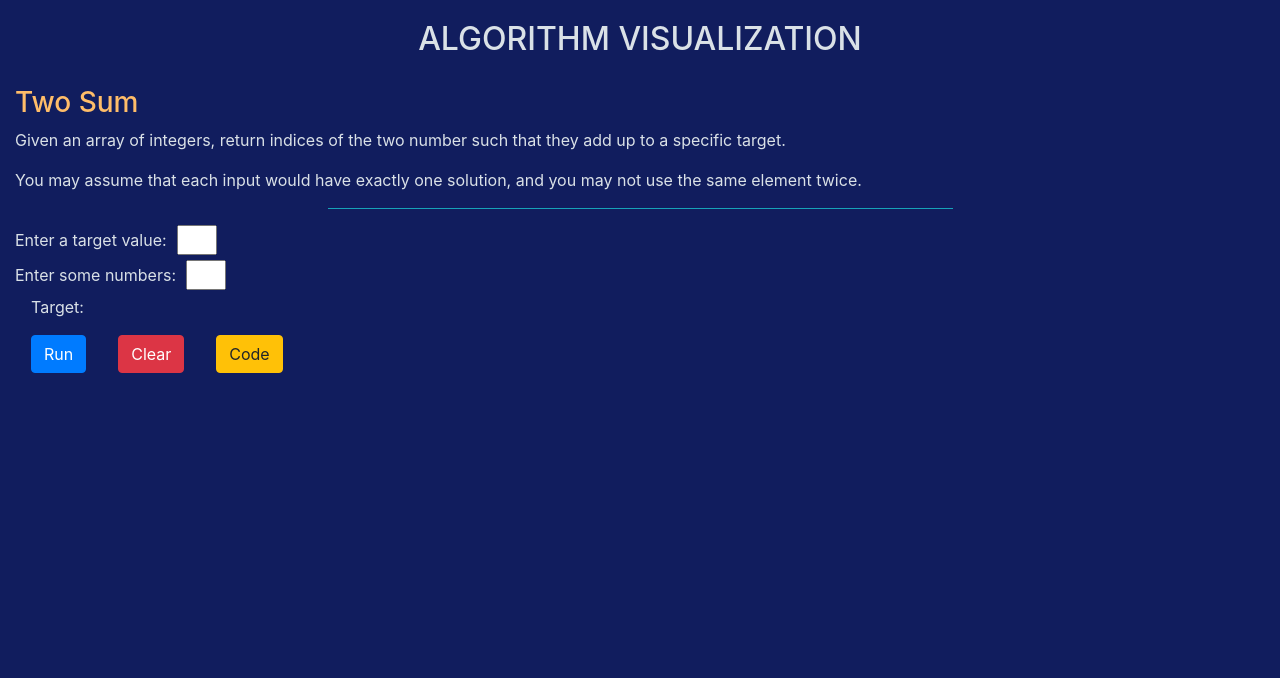
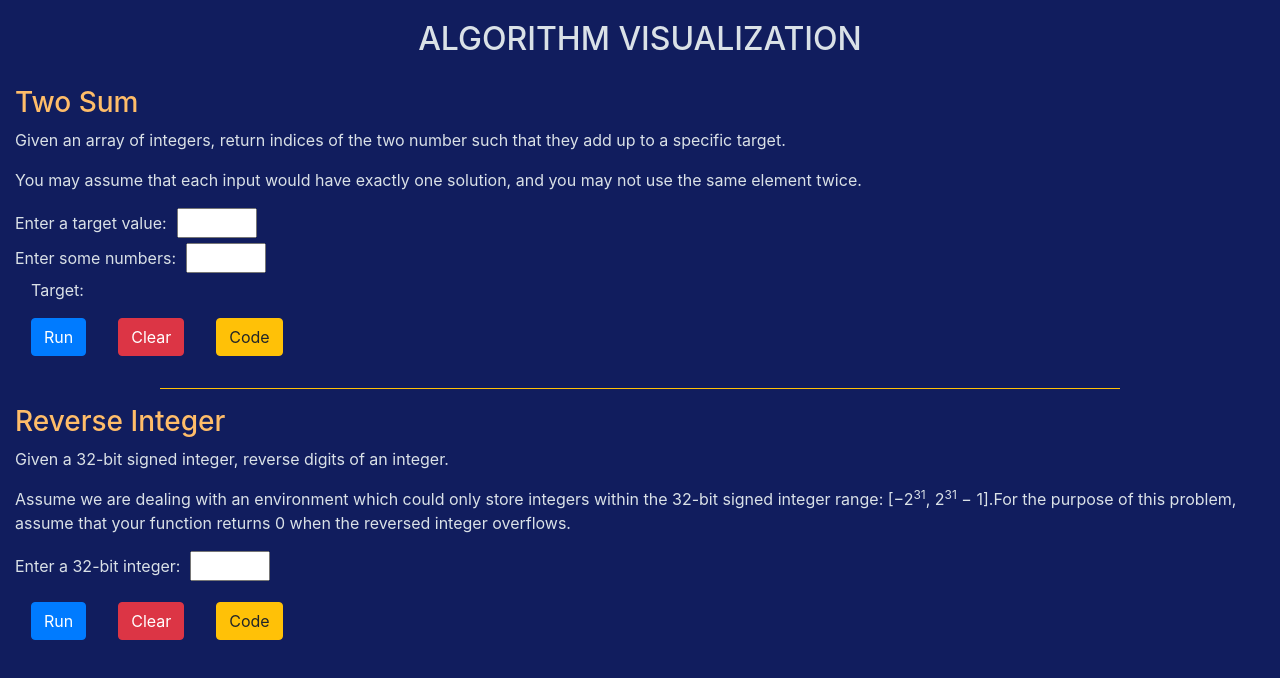
Before and after one commit to mstenflo/algo_visualizations, a React (Create React App) app: page / in a window 1280 px wide. Shown: the top 678 px of the page. Built offline with nearby package versions, Linux system fonts and the light colour scheme.

Commit message:
Reverse Integer

```diff
--- a/src/App.css
+++ b/src/App.css
@@ -15,37 +15,7 @@ h3 {
   color: #ffbd69;
 }
 
-p {
-  line-height: 1.5;
-}
-
-.container {
-  /* padding: 20px; */
-}
-
-.algo {
-  color: #f4ea8e
-}
-
 .number-input {
-  width: 40px;
+  width: 80px;
   margin: 0 10px;
 }
-
-.array {
-  display: flex;
-  flex-direction: column;
-  margin: 5px;
-  padding: 5px;
-  border: 1px solid #c70039;
-}
-
-.flex {
-  display: inline-flex;
-}
-
-.column {
-  display: flex;
-  flex-direction: column;
-  text-align: center;
-}
--- a/src/App.js
+++ b/src/App.js
@@ -2,6 +2,7 @@ import React from 'react';
 
 import './App.css';
 import TwoSum from './components/algorithms/TwoSum';
+import ReverseInteger from './components/algorithms/ReverseInteger';
 
 function App() {
   return (
@@ -9,6 +10,8 @@ function App() {
       <div>
         <h2>Algorithm Visualization</h2>
         <TwoSum />
+        <div className="border-bottom w-75 mx-auto m-3 border-warning"></div>
+        <ReverseInteger />
       </div>
     </div>
   );
--- /dev/null
+++ b/src/components/algorithms/ReverseInteger.js
@@ -0,0 +1,110 @@
+import React, { Component } from 'react';
+
+class ReverseInteger extends Component {
+  constructor(props) {
+    super(props);
+
+    this.state = {
+      int: '',
+      result: ''
+    }
+
+    this.reverse = this.reverse.bind(this);
+    this.clear = this.clear.bind(this);
+    this.runAlgo = this.runAlgo.bind(this);
+    this.onKeyDown = this.onKeyDown.bind(this);
+  }
+
+  update(field) {
+    return e => this.setState({
+      [field]: e.currentTarget.value
+    })
+  }
+
+  onKeyDown(e) {
+    if (e.key === 'Enter') {
+      e.preventDefault();
+      this.runAlgo();
+    }
+  }
+
+  runAlgo() {
+    const result = this.reverse(this.state.int);
+    this.setState({ result });
+  }
+
+  reverse(x) {
+    let rev = parseInt(String(x).split('').reverse().join('')) * Math.sign(x);
+    return Math.abs(rev) > Math.pow(2, 31) - 1 ? 0 : rev;
+  }
+
+  renderResult() {
+    if (this.state.result !== '') {
+      return <div>{this.state.result}</div>
+    }
+  }
+
+  clear() {
+    this.setState({
+      int: '',
+      result: ''
+    })
+  }
+
+  render() {
+    console.log(this.state)
+    return (
+      <div className="container-fluid">
+        <h3>Reverse Integer</h3>
+        <p>Given a 32-bit signed integer, reverse digits of an integer.</p>
+        <p>Assume we are dealing with an environment which could only store integers within the 32-bit signed
+integer range: [−2<sup>31</sup>, 2<sup>31</sup> − 1].For the purpose of this problem, assume that your
+function returns 0 when the reversed integer overflows.</p>
+        <label htmlFor="int" >
+          Enter a 32-bit integer:
+        </label>
+        <input
+          id="int"
+          type="number"
+          name="int"
+          className="number-input"
+          onChange={this.update("int")}
+          value={this.state.int}
+          onKeyDown={this.onKeyDown}
+        />
+        {this.renderResult()}
+        <br />
+        <button type="button" onClick={this.runAlgo} className="btn btn-primary m-3">Run</button>
+        <button type="button" onClick={this.clear} className="btn btn-danger m-3">Clear</button>
+        <button type="button" className="btn btn-warning m-3" data-toggle="modal" data-target="#reverseIntegerCode">Code</button>
+        <div className="modal fade" data-backdrop="false" id="reverseIntegerCode" tabIndex="-1" style={{ display: 'none' }}>
+          <div className="modal-dialog modal-lg modal-dialog-centered modal-dialog-scrollable">
+            <div className="modal-content">
+              <div className="modal-header">
+                <h5 className="modal-title text-primary">JavaScript Code</h5>
+              </div>
+              <div className="modal-body" >
+                <pre>
+                  <code>
+                    {
+                      `function reverse(x) {
+  let rev = parseInt(String(x).split('').reverse().join('')) * Math.sign(x);
+  return Math.abs(rev) > Math.pow(2, 31) - 1 ? 0 : rev;
+}`
+                    }
+                  </code>
+                  </pre>
+              </div>
+            <p className="text-danger ml-5">Time: O(log(n)) Space: O(1)</p>
+            <div className="modal-footer">
+                <button type="button" className="btn btn-secondary" data-dismiss="modal">Close</button>
+              </div>
+              </div>
+            </div>
+        </div>
+      </div>
+    );
+  }
+}
+
+export default ReverseInteger;
--- a/src/components/algorithms/TwoSum.js
+++ b/src/components/algorithms/TwoSum.js
@@ -112,7 +112,6 @@ class TwoSum extends Component {
 
         <p>You may assume that each input would have exactly one solution,
           and you may not use the same element twice.</p>
-        <div className="border-bottom w-50 mx-auto mb-3 border-info"></div>
         <label htmlFor="target" >
           Enter a target value:
         </label>
@@ -145,8 +144,8 @@ class TwoSum extends Component {
           </div>
           {
             this.state.array.map((n, idx) => (
-              <div className="flex">
-                <div className="column">
+              <div className="d-inline-flex" >
+                <div className="text-center">
                   {this.returnIdx(n, idx)}
                 </div>
               </div>
@@ -164,7 +163,7 @@ class TwoSum extends Component {
                 <h5 className="modal-title text-primary">JavaScript Code</h5>
               </div>
               <div className="modal-body" >
-                <p>
+                <p className="text-secondary">The obvious answer would be to have a nested for-loop, comparing all the indices with each other. This, however, would lead to a time complexity of O(n<sup>2</sup>). Another method would be to create two hash tables and compare them with each other. Here is an elegant one-pass hash table solution: </p>
                 <pre>
                   <code>
                     {
@@ -177,13 +176,12 @@ class TwoSum extends Component {
 }`
                     }
                   </code>
-                  </pre>
-                </p>
+                </pre>
               </div>
             <p className="text-primary ml-5">One-pass Hash Table:</p>
             <p className="text-danger ml-5">Time: O(n) Space: O(n)</p>
-            <div class="modal-footer">
-                <button type="button" class="btn btn-secondary" data-dismiss="modal">Close</button>
+            <div className="modal-footer">
+                <button type="button" className="btn btn-secondary" data-dismiss="modal">Close</button>
               </div>
               </div>
             </div>
```
